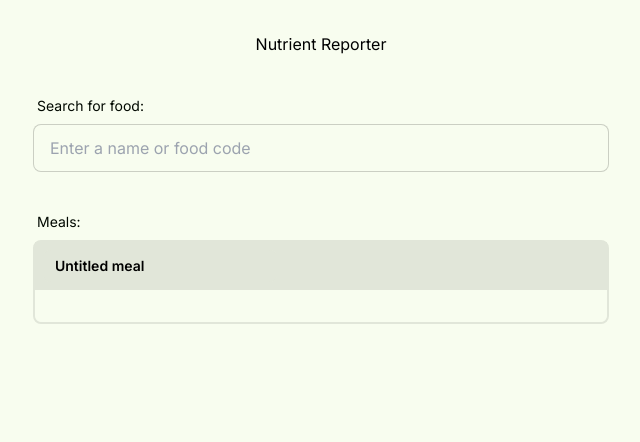
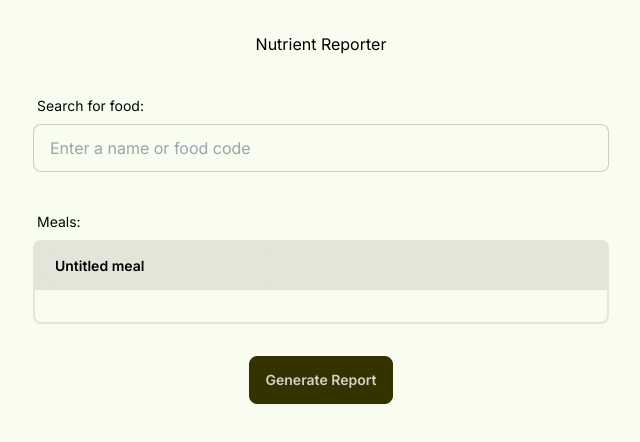
Before and after one commit to b3nk3lly/nutrient-tracker, a Next.js app: page / in a window 1280 px wide. Shown: the top 442 px of the page, without its empty margins (319-959 px from the left). Built offline with nearby package versions, Linux system fonts and the light colour scheme.

Commit message:
Add generate report button and endpoint, which currently do nothing

```diff
--- /dev/null
+++ b/app/api/report/route.ts
@@ -0,0 +1,8 @@
+import { NextRequest, NextResponse } from "next/server";
+import ReportData from "../../types/reportData";
+
+export async function POST(request: NextRequest) {
+	const data: ReportData = await request.json();
+
+	return NextResponse.json({ status: 200 });
+}
--- a/app/page.tsx
+++ b/app/page.tsx
@@ -8,6 +8,7 @@ import FoodItem from "./_components/FoodItem";
 import Meal from "./types/meal";
 import Serving from "./types/serving";
 import MealNavigation from "./_components/MealNavigation";
+import ReportData from "./types/reportData";
 
 let mealCount = 0; // incremented to assign meal IDs
 let foodCount = 0; // incremented to assign food IDs
@@ -67,6 +68,26 @@ export default function Home() {
 		);
 	};
 
+	const handleGenerateReport = async () => {
+		const reportData: ReportData = {
+			meals: meals.map((meal) => ({
+				name: meal.name,
+				foods: foods
+					.filter((food) => food.mealId === meal.id)
+					.map((food) => ({
+						food_code: food.food_code,
+						food_description: food.food_description,
+						quantity: food.quantity,
+						serving: servings.find(
+							(serving) => serving.id === food.selectedServingId
+						) ?? { conversion_factor_value: 0.01, measure_name: "g" }
+					}))
+			}))
+		};
+
+		await fetch("/api/report", { method: "POST", body: JSON.stringify(reportData) });
+	};
+
 	return (
 		<main className="min-h-screen flex flex-col items-center">
 			<div className="flex flex-col items-center space-y-8 p-8 w-full md:w-3/4 lg:w-1/2">
@@ -109,6 +130,9 @@ export default function Home() {
 					mealCount={mealCount}
 					onClick={setSelectedMealId}
 				/>
+				<button className="btn btn-neutral" onClick={handleGenerateReport}>
+					Generate Report
+				</button>
 			</div>
 		</main>
 	);
--- /dev/null
+++ b/app/types/reportData.ts
@@ -0,0 +1,11 @@
+export default interface ReportData {
+	meals: {
+		name: string;
+		foods: {
+			food_code: number;
+			food_description: string;
+			quantity: number;
+			serving: { conversion_factor_value: number; measure_name: string };
+		}[];
+	}[];
+}
```
